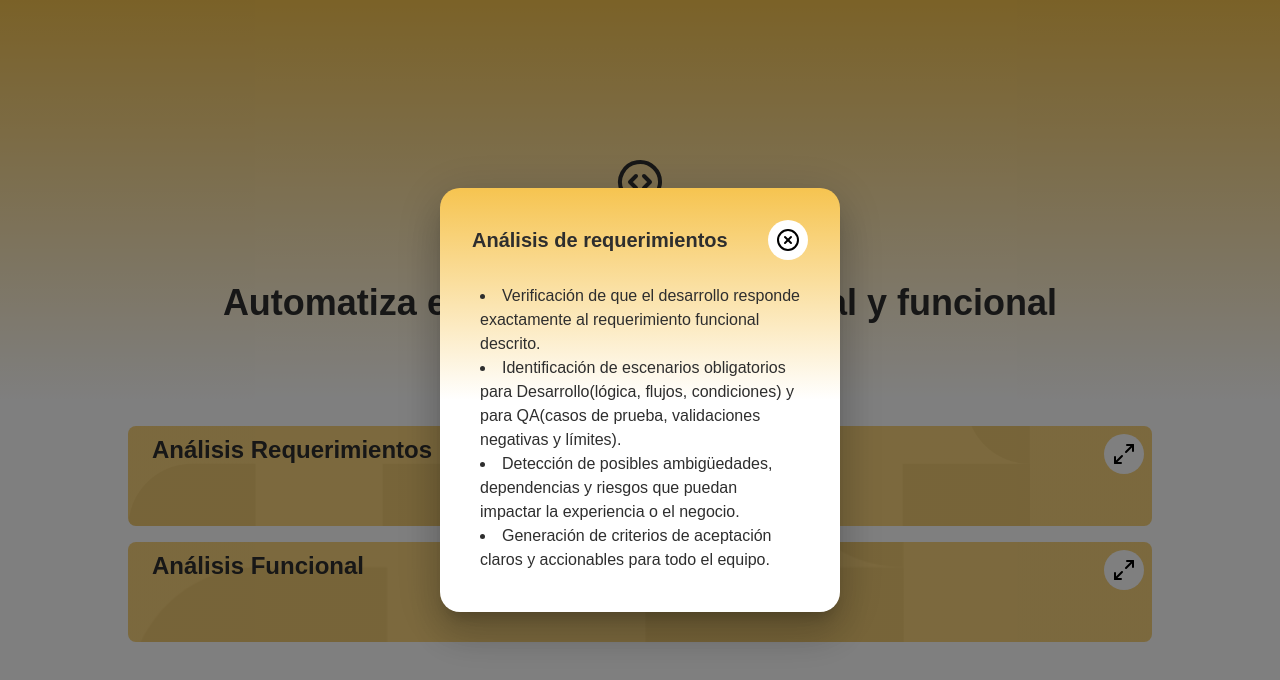
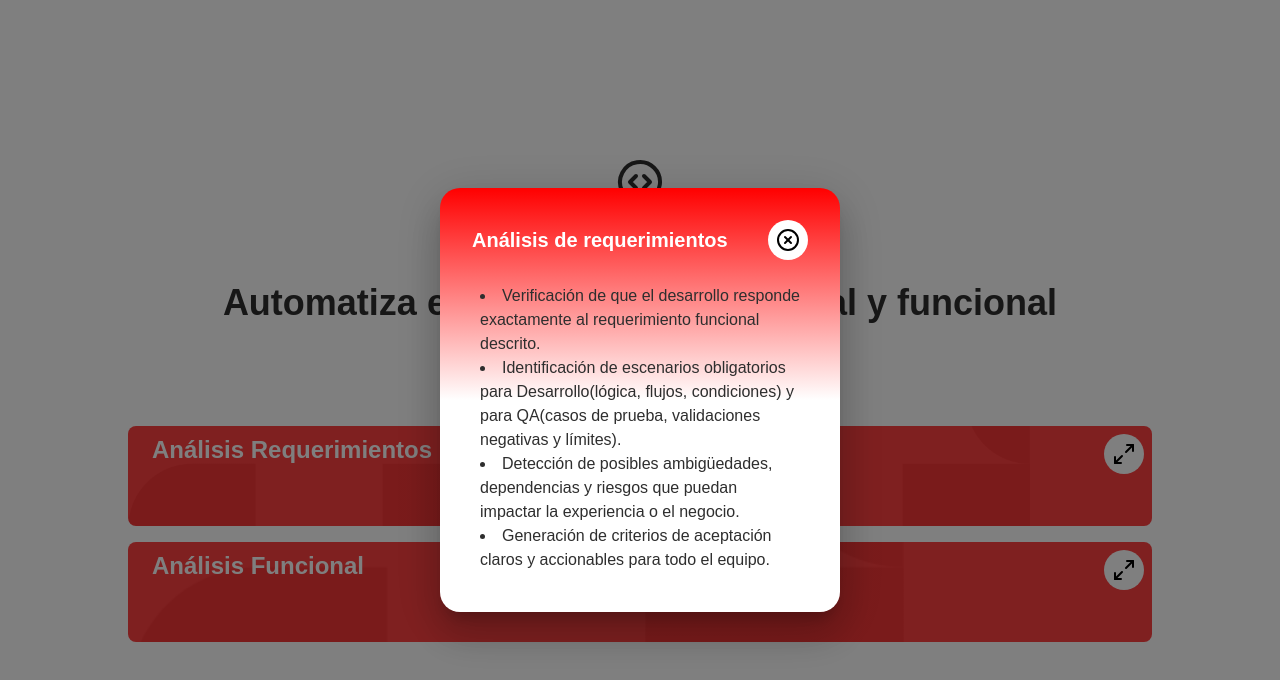
Before and after one commit to Aviancaswat/Target-Scan, a React (Vite) app: page / in a window 1280 px wide. Both pictures are taken after a click on the button 604 px from the left and 454 px from the top of the page. Shown: the top 680 px of the page. Built offline with nearby package versions, Linux system fonts and the light colour scheme; no server answers.

Commit message:
feat: se agrega nuevo tema

```diff
--- a/package.json
+++ b/package.json
@@ -12,6 +12,7 @@
   "dependencies": {
     "@emotion/react": "^11.14.0",
     "@emotion/styled": "^11.14.1",
+    "@fontsource-variable/red-hat-display": "^5.2.8",
     "@fontsource/inter": "^5.2.8",
     "@google/genai": "^1.30.0",
     "@mui/icons-material": "^7.3.5",
--- a/src/components/chat/ModalUpdateChatName.tsx
+++ b/src/components/chat/ModalUpdateChatName.tsx
@@ -54,7 +54,7 @@ export const ModalUpdateChatName = ({ conversationId }: { conversationId: string
             <MenuItem
                 onClick={handleOpen}
                 sx={{
-                    fontSize: "16px",
+                    fontSize: "14px",
                     display: "flex",
                     gap: 1.5,
                     "&:hover": {
--- a/src/components/chat/navbar.tsx
+++ b/src/components/chat/navbar.tsx
@@ -10,14 +10,14 @@ import SideBarChat from './sidebar-chat';
 const Navbar = () => {
     return (
         <AppBar position="fixed" color="primary" elevation={0} >
-            <Toolbar sx={{display: "flex", justifyContent: "space-between", alignItems: "center"}}>
+            <Toolbar sx={{ display: "flex", justifyContent: "space-between", alignItems: "center" }}>
                 <Stack
                     component={Link}
                     to={"/"}
                     direction="row"
                     spacing={1}
                     alignItems="center"
-                    color={"text.primary"}
+                    color={"secondary.main"}
                     mr={2}
                     sx={{
                         textTransform: "none",
--- a/src/components/chat/textAreaCustom.tsx
+++ b/src/components/chat/textAreaCustom.tsx
@@ -324,7 +324,7 @@ export const ChatInput = ({ question, setQuestion, onSend }: ChatInputProps) =>
                                     textTransform: "none",
                                     '&:hover': {
                                         color: "text.primary",
-                                        boxShadow: "0px 4px 15px rgba(246, 196, 80, 0.4)",
+                                        boxShadow: "0px 4px 15px rgba(255, 0, 0, 0.4)",
                                     },
                                     padding: "6px 16px",
                                     borderRadius: "16px",
--- a/src/components/home/GridCustom.tsx
+++ b/src/components/home/GridCustom.tsx
@@ -1,4 +1,4 @@
-import { Typography } from "@mui/material";
+import { alpha, Typography } from "@mui/material";
 import Box from "@mui/material/Box";
 import Grid from "@mui/material/Grid";
 import imagePattern from "../../assets/patternOne.png";
@@ -23,17 +23,20 @@ export default function GridCustom() {
                         flexDirection={"column"}
                         justifyContent="center"
                         alignItems="center"
-                        sx={{
+                        sx={(theme) => ({
                             borderRadius: 2,
                             height: 100,
                             backgroundImage: `
-                                linear-gradient(rgba(246, 196, 80, 0.75), rgba(246, 196, 80, 0.75)),
+                                    linear-gradient(
+                                    ${alpha(theme.palette.primary.main, 0.75)},
+                                    ${alpha(theme.palette.primary.main, 0.75)}
+                                    ),
                                     url(${imagePattern})
                                     `,
                             backgroundPosition: "center",
                             backgroundRepeat: "no-repeat",
                             backgroundSize: "cover"
-                        }}
+                        })}
                     >
                         <Box
                             display={"flex"}
@@ -49,6 +52,7 @@ export default function GridCustom() {
                                 component="h3"
                                 marginLeft={2}
                                 fontWeight={"bold"}
+                                color="secondary.main"
                                 sx={{
                                     fontSize: {
                                         xs: "18px",
@@ -69,17 +73,20 @@ export default function GridCustom() {
                         flexDirection={"column"}
                         justifyContent="center"
                         alignItems="center"
-                        sx={{
+                        sx={(theme) => ({
                             borderRadius: 2,
                             height: 100,
                             backgroundImage: `
-                                linear-gradient(rgba(246, 196, 80, 0.75), rgba(246, 196, 80, 0.75)),
+                                    linear-gradient(
+                                    ${alpha(theme.palette.primary.main, 0.75)},
+                                    ${alpha(theme.palette.primary.main, 0.75)}
+                                    ),
                                     url(${imagePattern})
                                     `,
                             backgroundPosition: "center",
                             backgroundRepeat: "no-repeat",
                             backgroundSize: "cover"
-                        }}
+                        })}
                     >
                         <Box
                             display={"flex"}
@@ -95,6 +102,7 @@ export default function GridCustom() {
                                 component="h3"
                                 marginLeft={2}
                                 fontWeight={"bold"}
+                                color="secondary.main"
                                 sx={{
                                     fontSize: {
                                         xs: "18px",
@@ -115,17 +123,20 @@ export default function GridCustom() {
                         flexDirection={"column"}
                         justifyContent="center"
                         alignItems="center"
-                        sx={{
+                        sx={(theme) => ({
                             borderRadius: 2,
                             height: 100,
                             backgroundImage: `
-                                linear-gradient(rgba(246, 196, 80, 0.75), rgba(246, 196, 80, 0.75)),
+                                    linear-gradient(
+                                    ${alpha(theme.palette.primary.main, 0.75)},
+                                    ${alpha(theme.palette.primary.main, 0.75)}
+                                    ),
                                     url(${imagePattern})
                                     `,
                             backgroundPosition: "center",
                             backgroundRepeat: "no-repeat",
                             backgroundSize: "cover"
-                        }}
+                        })}
                     >
                         <Box
                             display={"flex"}
@@ -141,6 +152,7 @@ export default function GridCustom() {
                                 component="h3"
                                 marginLeft={2}
                                 fontWeight={"bold"}
+                                color="secondary.main"
                                 sx={{
                                     fontSize: {
                                         xs: "18px",
@@ -156,6 +168,6 @@ export default function GridCustom() {
                     </Box>
                 </Grid>
             </Grid>
-        </Grid>
+        </Grid >
     );
 }
--- a/src/components/home/ModalDetailsFeature.tsx
+++ b/src/components/home/ModalDetailsFeature.tsx
@@ -87,7 +87,13 @@ export default function ModalDetailsFeature(props: ModalDetailsFeatureProps) {
                         justifyContent={"space-between"}
                         alignItems={"center"}
                     >
-                        <Typography id="modal-modal-title" variant="h6" component="h2" fontWeight={"bold"}>
+                        <Typography
+                            id="modal-modal-title"
+                            variant="h6"
+                            component="h2"
+                            fontWeight={"bold"}
+                            color='secondary.main'
+                        >
                             {dataFeature[props.type - 1].title}
                         </Typography>
                         <IconButton onClick={handleClose} sx={{ background: "#fff", color: "#000" }}>
--- a/src/pages/home.page.tsx
+++ b/src/pages/home.page.tsx
@@ -11,7 +11,7 @@ const HomePage = () => {
             display="flex"
             flexDirection={"column"}
             alignItems={"center"}
-            sx={(theme) => ({
+            sx={{
                 justifyContent: {
                     xs: "normal",
                     lg: "center"
@@ -20,9 +20,7 @@ const HomePage = () => {
                     xs: 5,
                     lg: 0
                 },
-                backgroundColor: "primary.main",
-                backgroundImage: `linear-gradient(180deg, ${theme.palette.primary.main} 0%, rgba(255,255,255,1) 50%)`
-            })}
+            }}
         >
             <Box
                 display="flex"
--- a/src/utils/colors.ts
+++ b/src/utils/colors.ts
@@ -10,7 +10,7 @@ export const getColor = () => {
         // [deepPurple[100], deepPurple[600]],
         // [amber[100], amber[700]],
         // [deepOrange[100], deepOrange[700]],
-        [theme.palette.primary.main, theme.palette.text.primary]
+        [theme.palette.primary.main, theme.palette.secondary.main]
     ];
 
     const randomIndex = Math.floor(Math.random() * colorOptions.length);
--- a/src/utils/theme.ts
+++ b/src/utils/theme.ts
@@ -1,38 +1,37 @@
 import { createTheme } from "@mui/material/styles";
+//@ts-ignore
+import '@fontsource-variable/red-hat-display';
 
 export const theme = createTheme({
     typography: {
-        fontFamily: `'Inter Variable', sans-serif`,
-        h1: { fontFamily: `'Inter Variable', sans-serif` },
-        h2: { fontFamily: `'Inter Variable', sans-serif` },
-        h3: { fontFamily: `'Inter Variable', sans-serif` },
-        h4: { fontFamily: `'Inter Variable', sans-serif` },
-        h5: { fontFamily: `'Inter Variable', sans-serif` },
-        h6: { fontFamily: `'Inter Variable', sans-serif` },
-        body1: { fontFamily: `'Ubuntu', sans-serif` },
-        body2: { fontFamily: `'Ubuntu', sans-serif` }
+        fontFamily: `'Red Hat Display Variable', sans-serif`,
     },
     palette: {
         primary: {
-            main: "#F6C450",   // Botones principales, elementos destacados
-            light: "#FCECC7",  // Fondos suaves, tarjetas claras, hovers
+            main: "#FF0000",        // rojo Avianca — botones principales, acentos, elementos destacados
+            light: "#FF7F7F",       // rojo suave / hover / estados ligeros
+            dark: "#CC0000",        // rojo oscuro — para hover activos, estados intensos
+            contrastText: "#FFFFFF" // texto sobre rojo
         },
         secondary: {
-            main: "#F5A623",   // Etiquetas, acentos, indicadores secundarios
+            main: "#FFFFFF",        // blanco — para fondos, cards, contenedores secundarios
+            light: "#FFFFFF",
+            dark: "#F2F2F2",
+            contrastText: "#FF0000"
+        },
+        background: {
+            default: "#FFFFFF",     // fondo general blanco
+            paper: "#F9F9F9"        // contenedores, tarjetas — blanco / casi blanco
         },
         text: {
-            primary: "#2E2E2E",   // Texto principal (títulos y contenido)
-            secondary: "#6D6D6D", // Texto secundario (descripciones, subtítulos)
-        },
-        background: {
-            default: "#FFFFFF",  // Fondo general de la app
-            paper: "#F7F7F8",    // Contenedores, tarjetas, secciones elevadas
+            primary: "#2E2E2E",     // texto principal — oscuro neutro
+            secondary: "#6D6D6D"    // texto secundario — gris medio
         },
         error: {
-            main: "#D63A32",     // Alertas, mensajes de error, iconos críticos
+            main: "#D63A32"         // puedes mantener un rojo de error personalizado como el actual
         },
         info: {
-            main: "#8FA4B3",     // Información, iconos suaves, estados neutrales
+            main: "#8FA4B3"         // opcional: tonos neutros/azules grises para información
         }
     }
 });
```
Also changed, not shown: src/components/chat/sidebar-chat.tsx (+17 -5 lines), 1 other file (tests, documents, lock files or other folders). Lines whose indentation alone changed are shown as unchanged.
